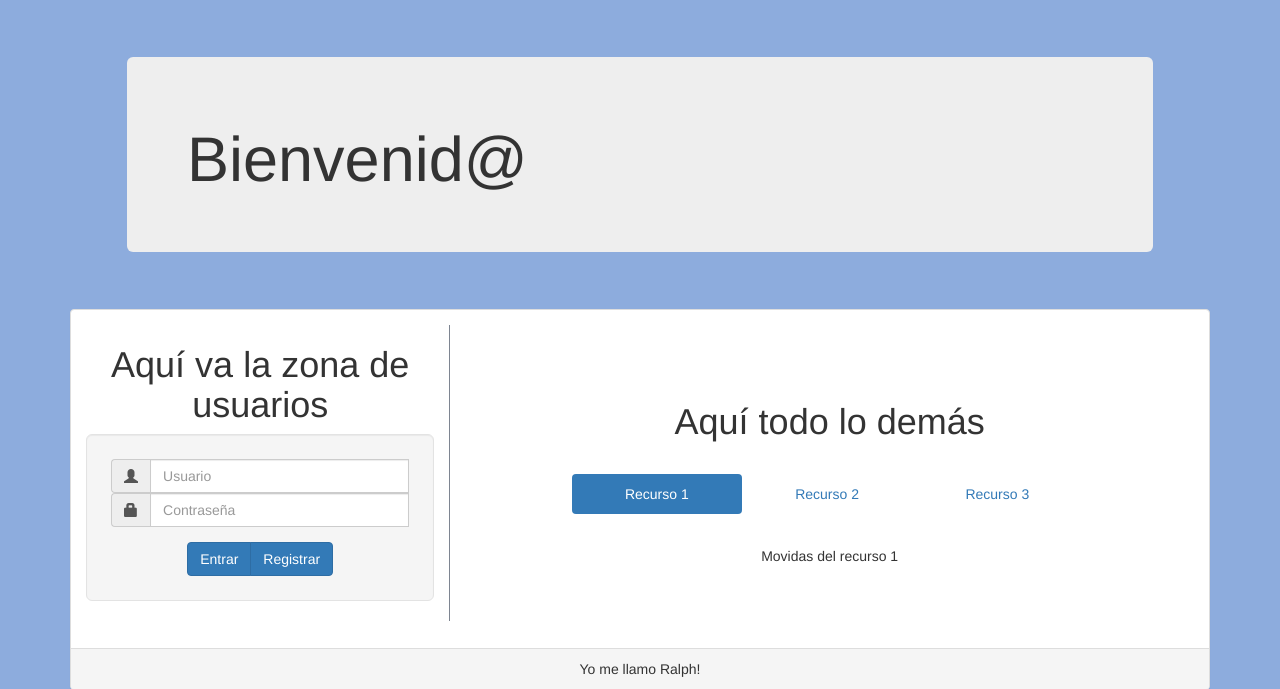
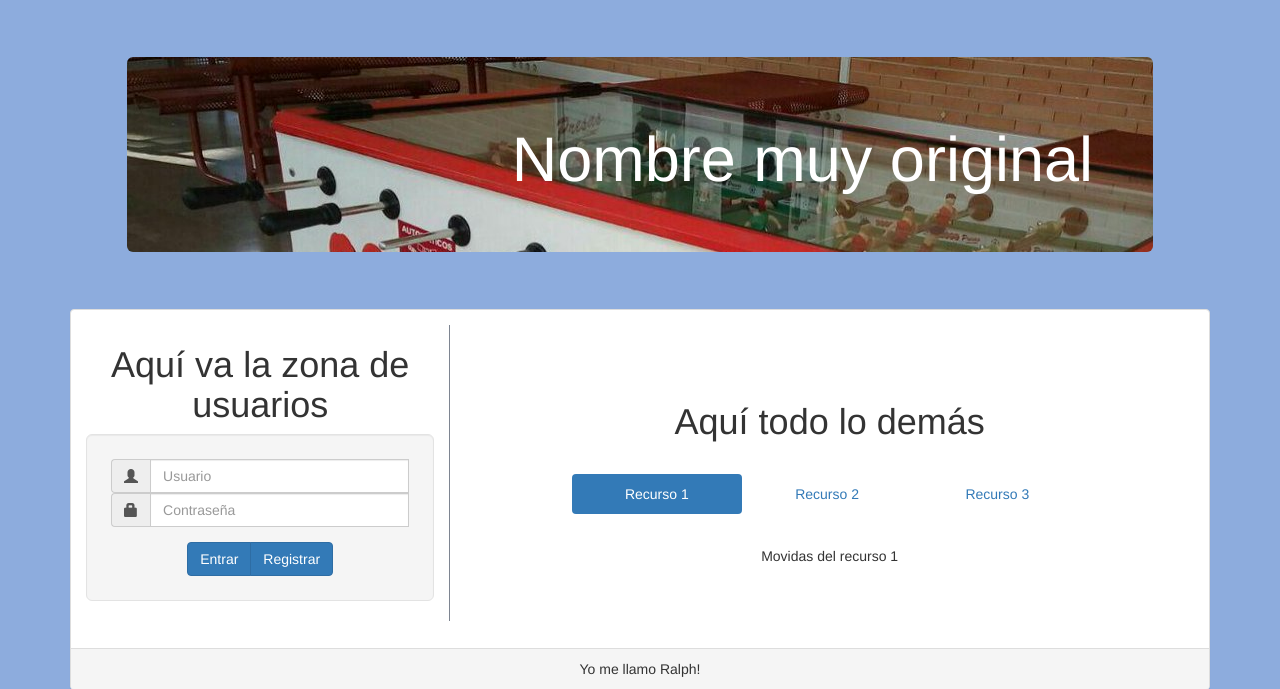
Before and after one commit to reallinfo/proyectoIV, a Flask app: page / in a window 1280 px wide. Shown: the top 689 px of the page. Run offline with Flask 2, Linux system fonts and the light colour scheme; some libraries are stand-ins or nearby versions.

Commit message:
layout listo closes #13

```diff
--- a/static/css/estilo.css
+++ b/static/css/estilo.css
@@ -4,6 +4,10 @@ body{
 
 main{
 	text-align:center;
+}
+
+header{
+	background-image:url('futbolin.jpg');
 }
 
 #gestion-usuarios{
@@ -30,6 +34,8 @@ main{
 }
 
 .jumbotron{
+	color:white;
+	text-align:right;
 	margin:5%;
 }
 
--- a/templates/index.html
+++ b/templates/index.html
@@ -18,7 +18,7 @@
 <body>
 <div class = "container">
 	<header class = "jumbotron">
-	<h1>Bienvenid@</h1>
+		<h1>Nombre muy original</h1>
 
 	</header>
 	<main class = "panel panel-default">
```
Also changed, not shown: static/css/futbolin.jpg (added).
